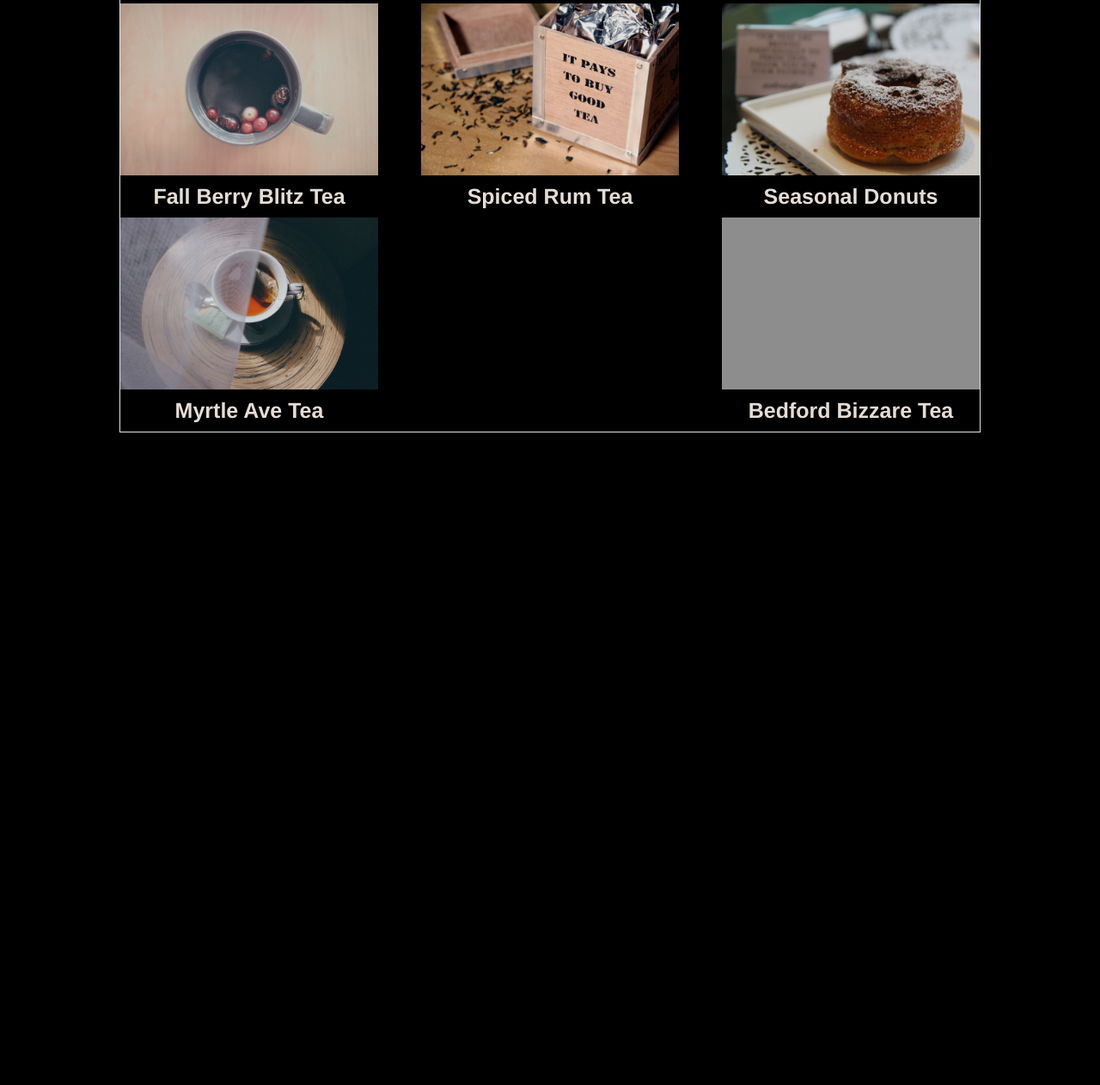
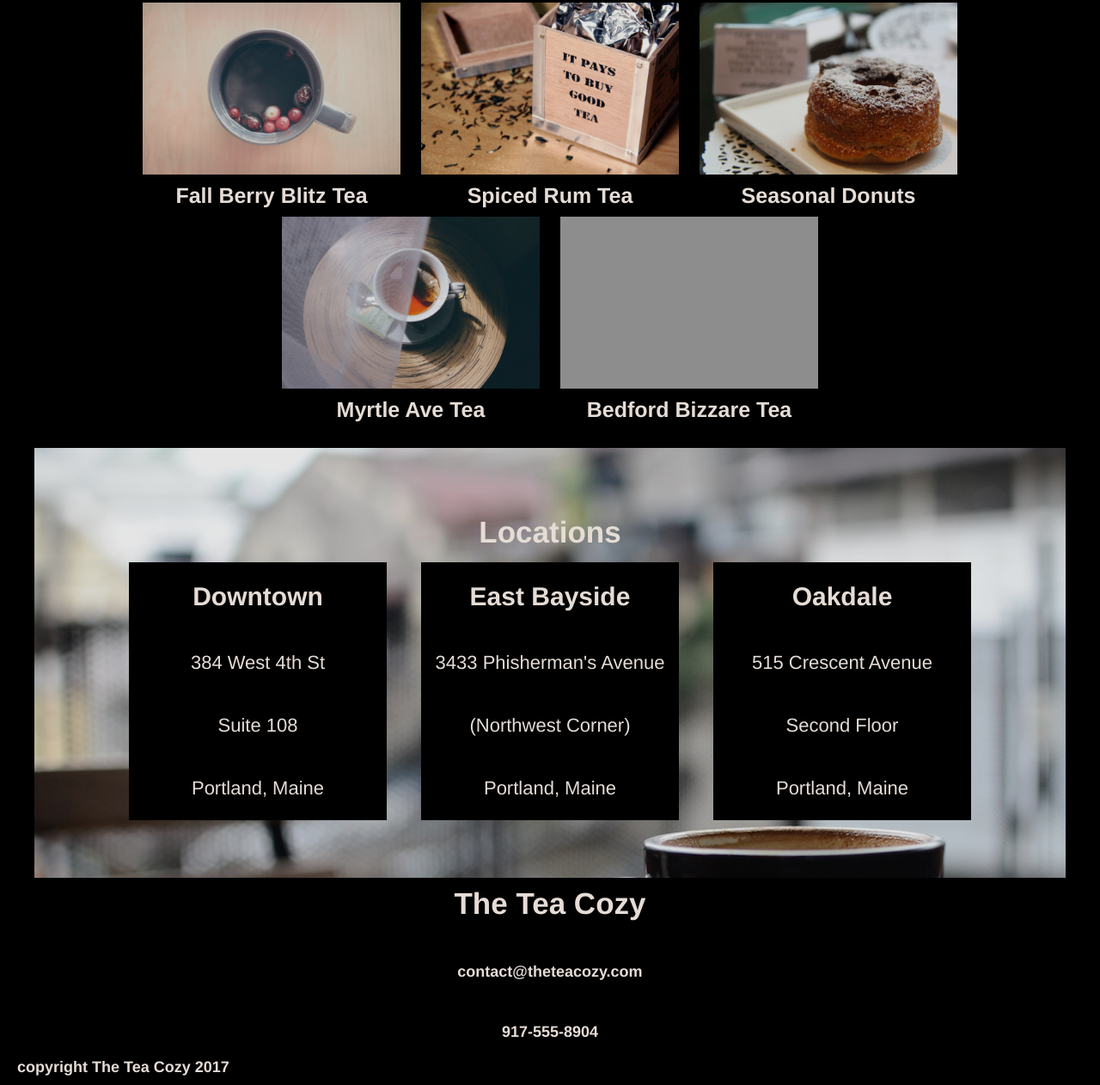
Before and after one commit to lunamyst/ca_ready_teacozy, a plain HTML site: page index.html in a window 1280 px wide. Shown: the part 916-2178 px from the top of the page at 86% size. Before the commit the page ends 1419 px from the top, so only its background shows below. Drawn offline with Linux system fonts and the light colour scheme; grey boxes are pictures that could not be loaded.

Commit message:
Add content and styling for locations section and footer.

```diff
--- a/index.html
+++ b/index.html
@@ -15,7 +15,7 @@
         <ul>
           <li><a href="#mission-statement">Mission</a></li>
           <li><a href="#tea-catalog">Featured Teas</a></li>
-          <li><a href="#locations">Locations</a></li>
+          <li><a href="#locations-heading">Locations</a></li>
         </ul>
       </nav>
     </header>
@@ -33,7 +33,7 @@
       <!-- Catalog of current teas available-->
           <div class="catalog">
             <div id="tea-catalog">
-              <h2>Tea of the Month</h2>
+              <h2> Tea of the Month</h2>
               <h4>What's Steeping at the Tea Cozy?</h4>
             </div>
 
@@ -63,9 +63,40 @@
           </div>
 
           <div class="locations">
+            <div id="locations-heading">
+              <h2>Locations</h2>
+            </div>
+            <div class="locations-list">
+              <div class="location-item">
+                <h3>Downtown</h3>
+                <p>384 West 4th St</p>
+                <p>Suite 108</p>
+                <p>Portland, Maine</p>
+              </div>
+              <div class="location-item">
+                <h3>East Bayside</h3>
+                <p>3433 Phisherman's Avenue</p>
+                <p>(Northwest Corner)</p>
+                <p>Portland, Maine</p>
+              </div>
+              <div class="location-item">
+                <h3>Oakdale</h3>
+                <p>515 Crescent Avenue</p>
+                <p>Second Floor</p>
+                <p>Portland, Maine</p>
+              </div>
+            </div>
+          </div>
 
-          </div>
           <footer>
+            <div class="contact-info">
+              <h2>The Tea Cozy</h2>
+              <h5>contact@theteacozy.com</h5>
+              <h5>917-555-8904</h5>
+            </div>
+            <div class="copyright">
+              <h5>copyright The Tea Cozy 2017</h5>
+            </div>
           </footer>
     </div>
   </body>
--- a/resources/css/style.css
+++ b/resources/css/style.css
@@ -9,7 +9,7 @@ body {
 }
 
 /*All the headings seems to have the same styling on the page, so styling them universally here */
-h2, h4 {
+h2, h4, h3, p, h5 {
   color: seashell;
   margin-top: 10px;
   margin-bottom: 10px;
@@ -19,8 +19,19 @@ h2 {
   font-size: 35px;
 }
 
+h3{
+  font-size: 30px;
+}
 h4 {
   font-size: 25px;
+}
+
+p {
+  font-size: 22px;
+}
+
+h5 {
+  font-size: 18px;
 }
 /* Header */
 header {
@@ -90,7 +101,9 @@ header a {
 .catalog {
   margin-top: 30px;
   width: 1000px;
-  border: 1px solid white;
+/*Use this border to debug positioning issues so you can see the borders of the div */
+/*  border: 1px solid white; */
+
   /*To center the child divs that contain the content inside this larger catalog div */
   display: flex;
   flex-direction: column;
@@ -107,7 +120,7 @@ header a {
   display:flex;
   flex-direction: row;
   flex-wrap: wrap;
-  justify-content: space-between;
+  justify-content: center;
 }
 
 .tea-list img {
@@ -119,4 +132,68 @@ header a {
   display: inline-flex;
   flex-direction: column;
   align-items: center;
+  margin-left: 12px;
+  margin-right: 12px;
 }
+
+/*Locations section */
+.locations {
+/*Use this border to debug positioning issues so you can see the borders of the div */
+/*  border: solid 1px white; */
+  min-height: 500px;
+  width: 1200px;
+  margin-top: 20px;
+  background: url("../images/img-locations-background.jpg");
+
+/*Positioning the midsized divs (i.e. #locations-heading and .locations-list) */
+display: flex;
+flex-direction: column;
+justify-content: center;
+align-items: center;
+}
+
+.locations-list {
+  /*Use this border to debug positioning issues so you can see the borders of the div */
+/*  border: solid 1px white; */
+  display: flex;
+  flex-direction: row;
+  width: 980px;
+  min-height: 300px;
+  justify-content: space-between;
+  /* Spec is 15x between locations heading and .locations-list. Locations heading already has 10px margin bottom. */
+  margin-top: 5px;
+}
+.location-item {
+  background-color: black;
+  opacity: 1;
+  width: 300px;
+/* To position the text within the black boxes */
+  display: flex;
+  flex-direction: column;
+  justify-content: space-around;
+  align-items: center;
+}
+
+footer, .copyright, .contact-info {
+  /*Use this border to debug positioning issues so you can see the borders of the div */
+  /* border: solid 1px white; */
+}
+footer {
+  display: flex;
+  flex-direction: column;
+  align-items: flex-start;
+  width: 100%;
+}
+.contact-info {
+  min-height: 200px;
+  margin: 0 auto;
+/* Make a flex box in order to position text within the div */
+  display: flex;
+  flex-direction: column;
+  justify-content: space-between;
+  align-items: center;
+}
+
+.copyright {
+  margin-left: 20px;
+}
```
